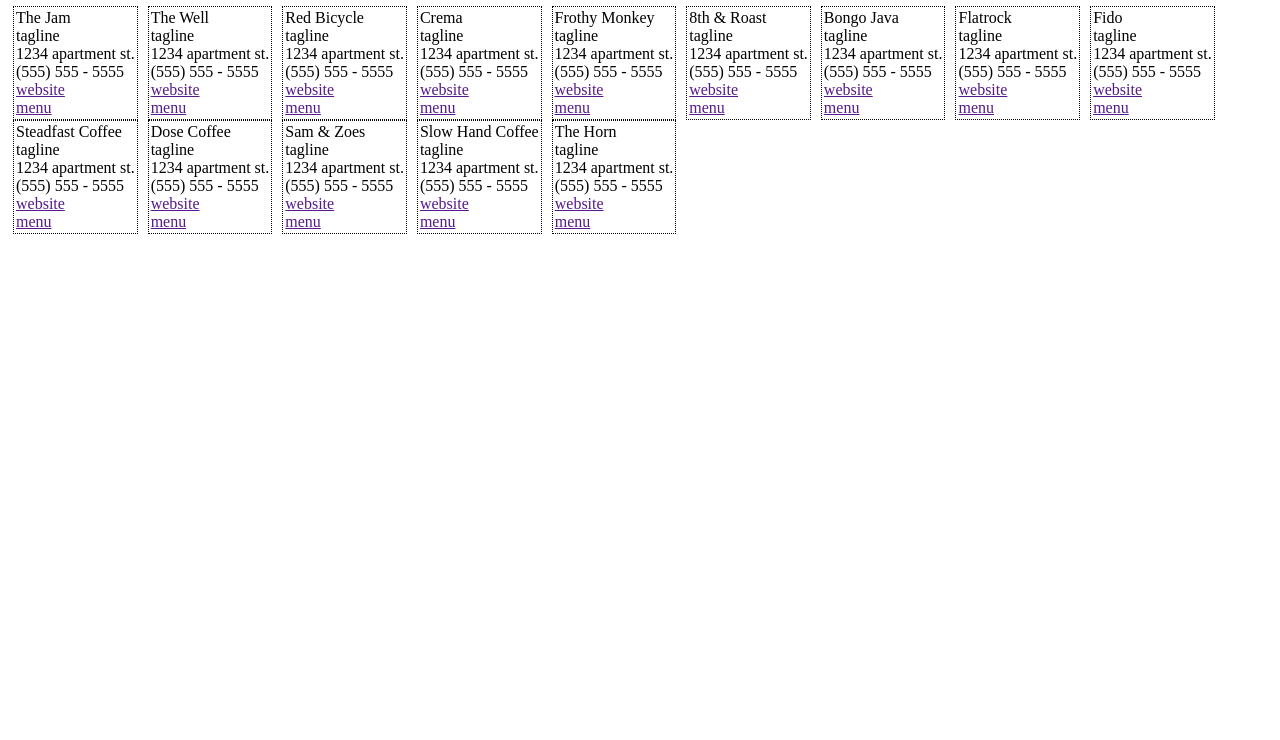
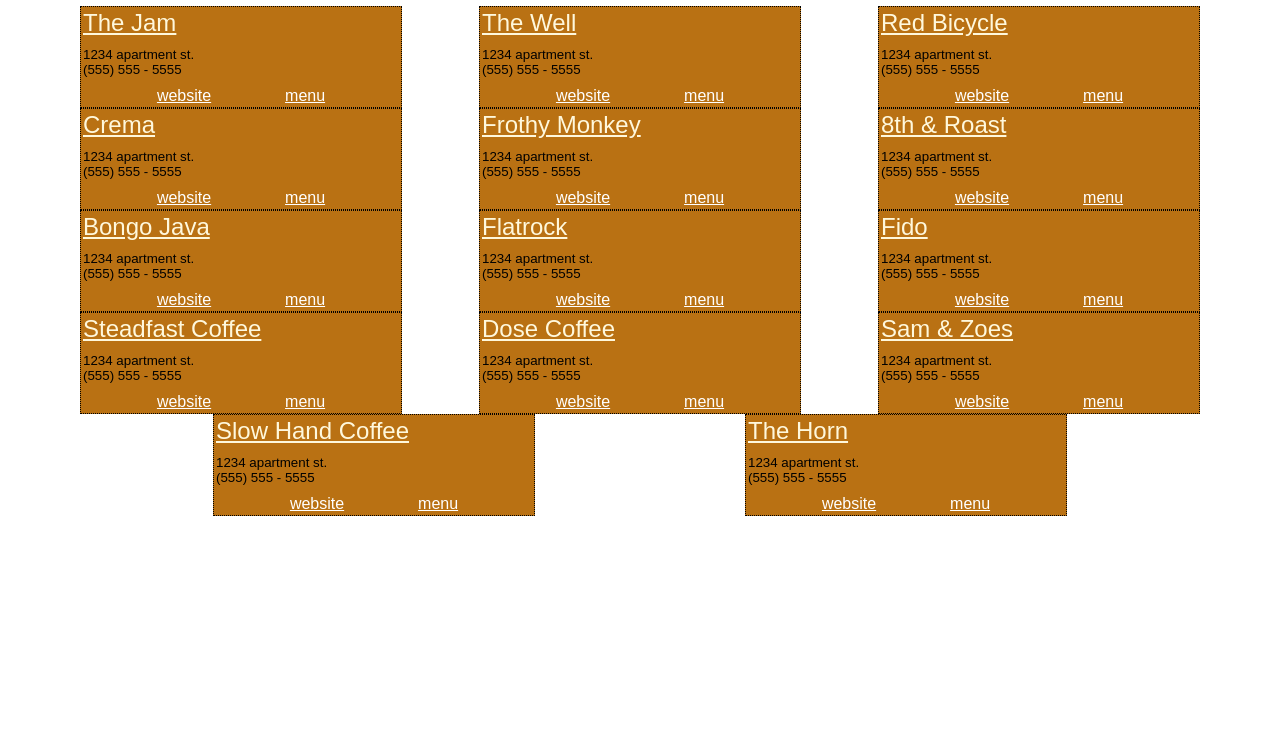
Before and after one commit to e-bierschenk/coffee-houses, a plain HTML site: page index.html in a window 1280 px wide. Shown: the part 60-800 px from the top of the page. Drawn offline with Linux system fonts and the light colour scheme.

Commit message:
added final styling

```diff
--- a/index.html
+++ b/index.html
@@ -1,107 +1,139 @@
-<header class="pageHeader">
-	<h1>Coffee Houses of Nashville</h1>
+<head>
     <link rel="stylesheet" href="/styles/main.css">
-</header>
+</head>
+
 
 <main>
-	<section class="list">
-		<article class="shop">The Jam
-            <div class="tagline">tagline</div>
-            <div class="address">1234 apartment st.</div>
-            <div class="phone">(555) 555 - 5555</div>
-            <div class="website"><a href="">website</a></div>
-            <div class="menu"><a href="">menu</a></div>
+    <header class="pageHeader">
+        <h1>Coffee Houses of Nashville</h1>
+    </header>
+
+    <section class="list">
+		<article class="shop">
+        <div class="shop__tagline">The Jam</div>
+            <div class="shop__address">1234 apartment st.</div>
+            <div class="shop__phone">(555) 555 - 5555</div>
+            <div class="shop__link">
+                <div class="shop__website"><a href="">website</a></div>
+                <div class="shop__menu"><a href="">menu</a></div>
+            </div>
         </article>
-		<article class="shop">The Well
-            <div class="tagline">tagline</div>
-            <div class="address">1234 apartment st.</div>
-            <div class="phone">(555) 555 - 5555</div>
-            <div class="website"><a href="">website</a></div>
-            <div class="menu"><a href="">menu</a></div>
+		<article class="shop">
+        <div class="shop__tagline">The Well</div>
+            <div class="shop__address">1234 apartment st.</div>
+            <div class="shop__phone">(555) 555 - 5555</div>
+            <div class="shop__link">
+                <div class="shop__website"><a href="">website</a></div>
+                <div class="shop__menu"><a href="">menu</a></div>
+            </div>
         </article>
-		<article class="shop">Red Bicycle
-            <div class="tagline">tagline</div>
-            <div class="address">1234 apartment st.</div>
-            <div class="phone">(555) 555 - 5555</div>
-            <div class="website"><a href="">website</a></div>
-            <div class="menu"><a href="">menu</a></div>
+		<article class="shop">
+        <div class="shop__tagline">Red Bicycle</div>
+            <div class="shop__address">1234 apartment st.</div>
+            <div class="shop__phone">(555) 555 - 5555</div>
+            <div class="shop__link">
+                <div class="shop__website"><a href="">website</a></div>
+                <div class="shop__menu"><a href="">menu</a></div>
+            </div>
         </article>
-		<article class="shop">Crema
-            <div class="tagline">tagline</div>
-            <div class="address">1234 apartment st.</div>
-            <div class="phone">(555) 555 - 5555</div>
-            <div class="website"><a href="">website</a></div>
-            <div class="menu"><a href="">menu</a></div>
+		<article class="shop">
+        <div class="shop__tagline">Crema</div>
+            <div class="shop__address">1234 apartment st.</div>
+            <div class="shop__phone">(555) 555 - 5555</div>
+            <div class="shop__link">
+                <div class="shop__website"><a href="">website</a></div>
+                <div class="shop__menu"><a href="">menu</a></div>
+            </div>
         </article>
-		<article class="shop">Frothy Monkey
-            <div class="tagline">tagline</div>
-            <div class="address">1234 apartment st.</div>
-            <div class="phone">(555) 555 - 5555</div>
-            <div class="website"><a href="">website</a></div>
-            <div class="menu"><a href="">menu</a></div>
+		<article class="shop">
+        <div class="shop__tagline">Frothy Monkey</div>
+            <div class="shop__address">1234 apartment st.</div>
+            <div class="shop__phone">(555) 555 - 5555</div>
+            <div class="shop__link">
+                <div class="shop__website"><a href="">website</a></div>
+                <div class="shop__menu"><a href="">menu</a></div>
+            </div>
         </article>
-		<article class="shop">8th &amp; Roast
-            <div class="tagline">tagline</div>
-            <div class="address">1234 apartment st.</div>
-            <div class="phone">(555) 555 - 5555</div>
-            <div class="website"><a href="">website</a></div>
-            <div class="menu"><a href="">menu</a></div>
+		<article class="shop">
+        <div class="shop__tagline">8th &amp; Roast</div>
+            <div class="shop__address">1234 apartment st.</div>
+            <div class="shop__phone">(555) 555 - 5555</div>
+            <div class="shop__link">
+                <div class="shop__website"><a href="">website</a></div>
+                <div class="shop__menu"><a href="">menu</a></div>
+            </div>
         </article>
-		<article class="shop">Bongo Java
-            <div class="tagline">tagline</div>
-            <div class="address">1234 apartment st.</div>
-            <div class="phone">(555) 555 - 5555</div>
-            <div class="website"><a href="">website</a></div>
-            <div class="menu"><a href="">menu</a></div>
+		<article class="shop">
+        <div class="shop__tagline">Bongo Java</div>
+            <div class="shop__address">1234 apartment st.</div>
+            <div class="shop__phone">(555) 555 - 5555</div>
+            <div class="shop__link">
+                <div class="shop__website"><a href="">website</a></div>
+                <div class="shop__menu"><a href="">menu</a></div>
+            </div>
         </article>
-		<article class="shop">Flatrock
-            <div class="tagline">tagline</div>
-            <div class="address">1234 apartment st.</div>
-            <div class="phone">(555) 555 - 5555</div>
-            <div class="website"><a href="">website</a></div>
-            <div class="menu"><a href="">menu</a></div>
+		<article class="shop">
+        <div class="shop__tagline">Flatrock</div>
+            <div class="shop__address">1234 apartment st.</div>
+            <div class="shop__phone">(555) 555 - 5555</div>
+            <div class="shop__link">
+                <div class="shop__website"><a href="">website</a></div>
+                <div class="shop__menu"><a href="">menu</a></div>
+            </div>
         </article>
-		<article class="shop">Fido
-            <div class="tagline">tagline</div>
-            <div class="address">1234 apartment st.</div>
-            <div class="phone">(555) 555 - 5555</div>
-            <div class="website"><a href="">website</a></div>
-            <div class="menu"><a href="">menu</a></div>
+		<article class="shop">
+        <div class="shop__tagline">Fido</div>
+            <div class="shop__address">1234 apartment st.</div>
+            <div class="shop__phone">(555) 555 - 5555</div>
+            <div class="shop__link">
+                <div class="shop__website"><a href="">website</a></div>
+                <div class="shop__menu"><a href="">menu</a></div>
+            </div>
         </article>
-		<article class="shop">Steadfast Coffee
-            <div class="tagline">tagline</div>
-            <div class="address">1234 apartment st.</div>
-            <div class="phone">(555) 555 - 5555</div>
-            <div class="website"><a href="">website</a></div>
-            <div class="menu"><a href="">menu</a></div>
+		<article class="shop">
+        <div class="shop__tagline">Steadfast Coffee</div>
+            <div class="shop__address">1234 apartment st.</div>
+            <div class="shop__phone">(555) 555 - 5555</div>
+            <div class="shop__link">
+                <div class="shop__website"><a href="">website</a></div>
+                <div class="shop__menu"><a href="">menu</a></div>
+            </div>
         </article>
-		<article class="shop">Dose Coffee
-            <div class="tagline">tagline</div>
-            <div class="address">1234 apartment st.</div>
-            <div class="phone">(555) 555 - 5555</div>
-            <div class="website"><a href="">website</a></div>
-            <div class="menu"><a href="">menu</a></div>
+		<article class="shop">
+        <div class="shop__tagline">Dose Coffee</div>
+            <div class="shop__address">1234 apartment st.</div>
+            <div class="shop__phone">(555) 555 - 5555</div>
+            <div class="shop__link">
+                <div class="shop__website"><a href="">website</a></div>
+                <div class="shop__menu"><a href="">menu</a></div>
+            </div>
         </article>
-		<article class="shop">Sam &amp; Zoes
-            <div class="tagline">tagline</div>
-            <div class="address">1234 apartment st.</div>
-            <div class="phone">(555) 555 - 5555</div>
-            <div class="website"><a href="">website</a></div>
-            <div class="menu"><a href="">menu</a></div>
+		<article class="shop">
+        <div class="shop__tagline">Sam &amp; Zoes</div>
+            <div class="shop__address">1234 apartment st.</div>
+            <div class="shop__phone">(555) 555 - 5555</div>
+            <div class="shop__link">
+                <div class="shop__website"><a href="">website</a></div>
+                <div class="shop__menu"><a href="">menu</a></div>
+            </div>
         </article>
-		<article class="shop">Slow Hand Coffee
-            <div class="tagline">tagline</div>
-            <div class="address">1234 apartment st.</div>
-            <div class="phone">(555) 555 - 5555</div>
-            <div class="website"><a href="">website</a></div>
-            <div class="menu"><a href="">menu</a></div>
+		<article class="shop">
+        <div class="shop__tagline">Slow Hand Coffee</div>
+            <div class="shop__address">1234 apartment st.</div>
+            <div class="shop__phone">(555) 555 - 5555</div>
+            <div class="shop__link">
+                <div class="shop__website"><a href="">website</a></div>
+                <div class="shop__menu"><a href="">menu</a></div>
+            </div>
         </article>
-		<article class="shop">The Horn
-            <div class="tagline">tagline</div>
-            <div class="address">1234 apartment st.</div>
-            <div class="phone">(555) 555 - 5555</div>
-            <div class="website"><a href="">website</a></div>
-            <div class="menu"><a href="">menu</a></div>
+		<article class="shop">
+        <div class="shop__tagline">The Horn</div>
+            <div class="shop__address">1234 apartment st.</div>
+            <div class="shop__phone">(555) 555 - 5555</div>
+            <div class="shop__link">
+                <div class="shop__website"><a href="">website</a></div>
+                <div class="shop__menu"><a href="">menu</a></div>
+            </div>
         </article>
 	</section>
 </main>
--- a/styles/main.css
+++ b/styles/main.css
@@ -1,11 +1,51 @@
+main {
+    font-family: Arial, Helvetica, sans-serif;
+}
+
+h1 {
+    text-align: center;
+}
+
 .list {
     display: flex;
     flex-wrap: wrap;
+    justify-content: space-evenly;
 }
 
 .shop {
     border: 1px dotted black;
     margin: 0px 5px;
     padding: 2px;
-    width: 15 px;
+    width: 25%;
+    background-color: rgb(185, 113, 19);
 }
+
+.shop__tagline {
+    color:cornsilk;
+    text-decoration: underline;
+    font-size: x-large;
+}
+
+.shop__address {
+    padding-top: 10px;
+    font-size: smaller;
+}
+
+.shop__phone {
+    padding-bottom: 10px;
+    font-size: smaller;
+}
+
+.shop__link {
+    display: flex;
+    align-items: baseline;
+    justify-content: space-evenly;
+}
+
+a:link, a:visited {
+    color: white;
+  }
+
+  a:hover, a:active {
+    background-color: brown;
+  }
```
